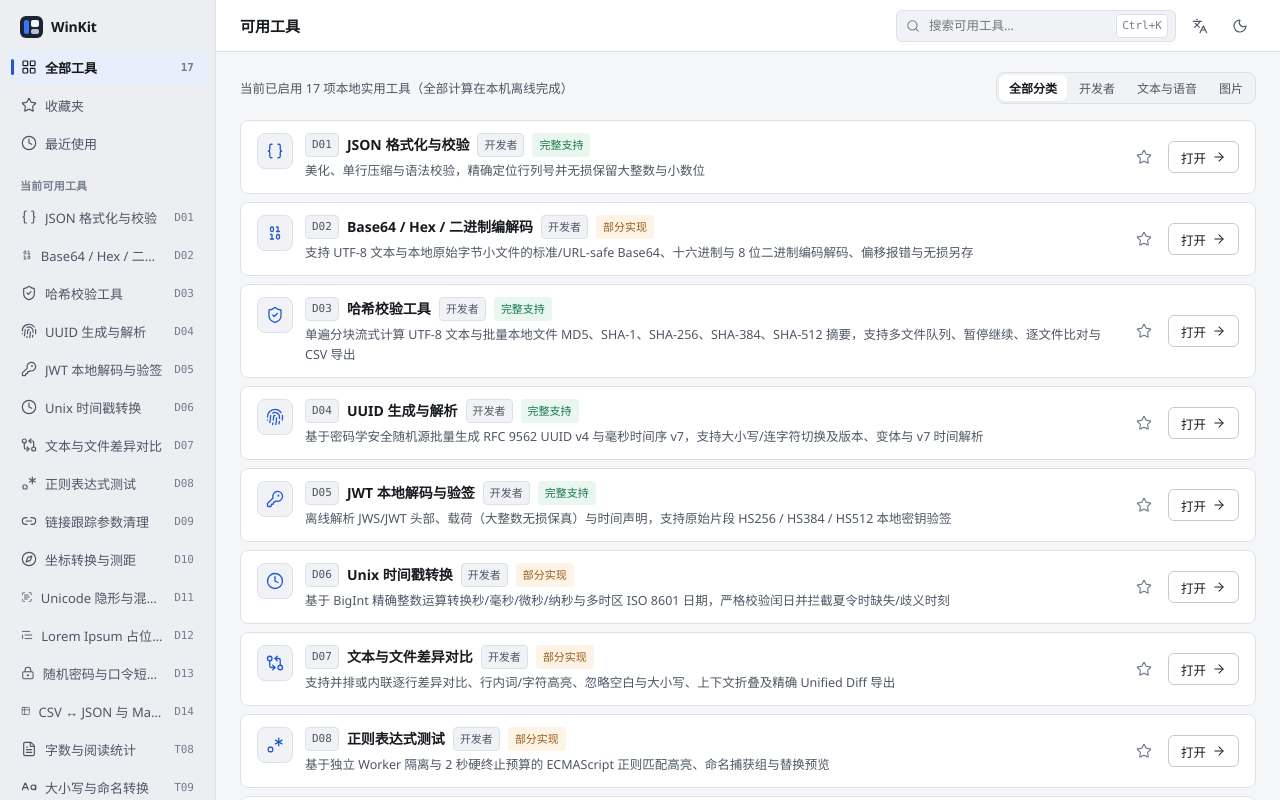
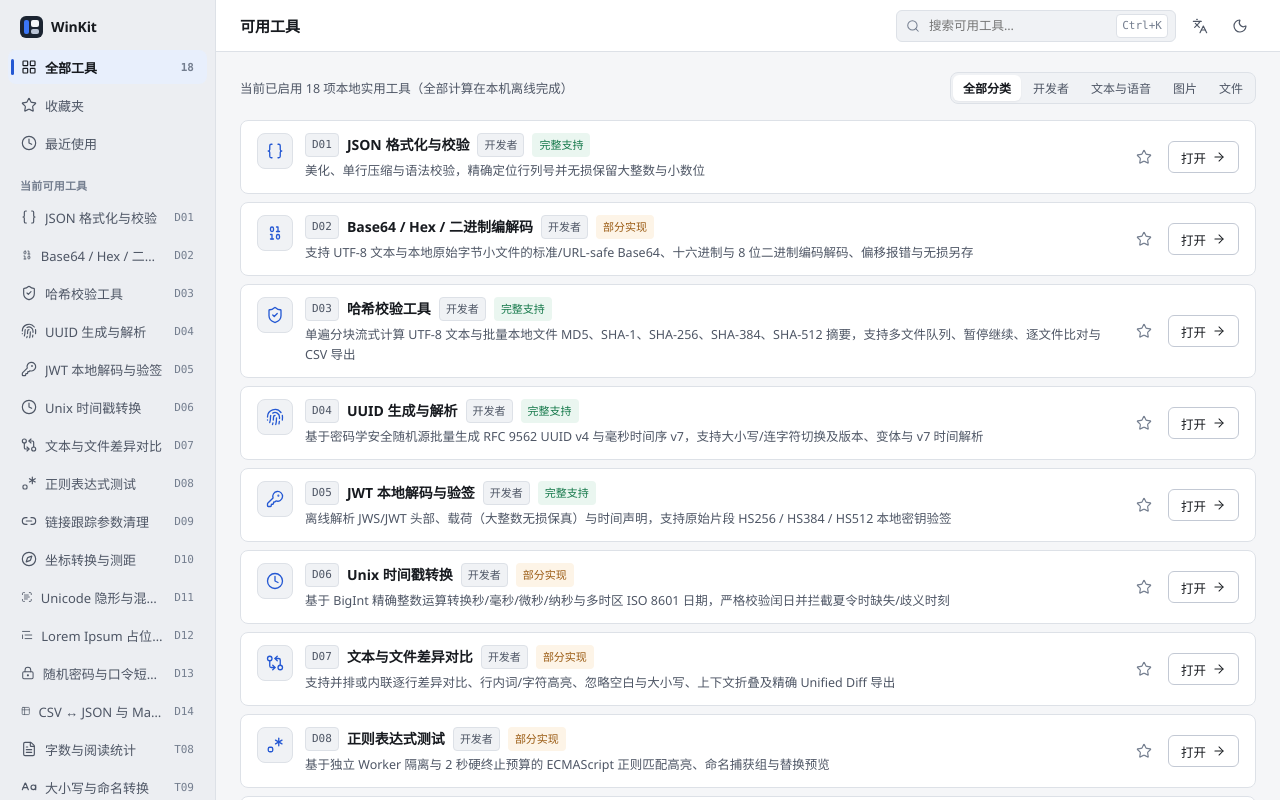
Before and after one commit to LuckyLivio/WinKit, a React (Vite) app: page / in a window 1280 px wide. Built offline with nearby package versions, Linux system fonts and the light colour scheme.

Commit message:
feat: add the QR workbench to the Files category

```diff
--- a/src/components/HomeView.tsx
+++ b/src/components/HomeView.tsx
@@ -66,7 +66,7 @@ export function HomeView({
             {(
               [
                 "all",
-                ...(["developer", "text", "image"] as const).filter((cat) =>
+                ...(["developer", "text", "image", "file"] as const).filter((cat) =>
                   tools.some((item) => item.category === cat),
                 ),
               ] as const
--- a/src/components/ToolIcon.tsx
+++ b/src/components/ToolIcon.tsx
@@ -11,6 +11,7 @@ import {
   KeyRound,
   Link2,
   LockKeyhole,
+  QrCode,
   Regex,
   ScanText,
   ShieldCheck,
@@ -21,6 +22,8 @@ import type { ToolIconName } from "../registry/tools";
 
 export function ToolIcon({ name, size = 18 }: { name: ToolIconName; size?: number }) {
   switch (name) {
+    case "qr-code":
+      return <QrCode size={size} strokeWidth={1.75} aria-hidden="true" />;
     case "braces":
       return <Braces size={size} strokeWidth={1.75} aria-hidden="true" />;
     case "binary":
--- a/src/i18n/messages.ts
+++ b/src/i18n/messages.ts
@@ -15,6 +15,7 @@ export interface Messages {
     developer: string;
     text: string;
     image: string;
+    file: string;
   };
   topbar: {
     searchPlaceholder: string;
@@ -943,6 +944,7 @@ export const MESSAGES: Record<Locale, Messages> = {
       developer: "开发者",
       text: "文本与语音",
       image: "图片",
+      file: "文件",
     },
     topbar: {
       searchPlaceholder: "搜索可用工具…",
@@ -1999,6 +2001,7 @@ export const MESSAGES: Record<Locale, Messages> = {
       developer: "Developer",
       text: "Text & Speech",
       image: "Images",
+      file: "Files",
     },
     topbar: {
       searchPlaceholder: "Search tools…",
--- a/src/registry/tools.ts
+++ b/src/registry/tools.ts
@@ -18,7 +18,9 @@ import { UnicodeInspectorWorkspace } from "../tools/unicode-inspector/UnicodeIns
 import { UuidGeneratorWorkspace } from "../tools/uuid-generator/UuidGeneratorWorkspace";
 import { WordCounterWorkspace } from "../tools/word-counter/WordCounterWorkspace";
 
-export type ToolCategory = "developer" | "text" | "image";
+import { QrWorkspace } from "../tools/qr-code/QrWorkspace";
+
+export type ToolCategory = "developer" | "text" | "image" | "file";
 export type ToolImplementationStatus = "full" | "partial";
 export type ToolIconName =
   | "braces"
@@ -37,6 +39,7 @@ export type ToolIconName =
   | "table-2"
   | "file-text"
   | "case-sensitive"
+  | "qr-code"
   | "frame";
 
 export interface RegisteredTool {
@@ -593,6 +596,33 @@ export const REGISTERED_TOOLS: RegisteredTool[] = [
     implementationStatus: "partial",
     component: ScreenshotBeautifierWorkspace,
   },
+  {
+    id: "F01",
+    category: "file",
+    name: { "zh-CN": "二维码生成与识别", "en-US": "QR Code Generator & Reader" },
+    summary: {
+      "zh-CN": "为链接、文本或 Wi-Fi 生成二维码，从本地图片读取二维码和条形码。",
+      "en-US":
+        "Create QR codes for links, text or Wi-Fi, and read QR codes and barcodes from local images.",
+    },
+    keywords: [
+      "qr",
+      "qrcode",
+      "barcode",
+      "code 128",
+      "ean-13",
+      "wi-fi",
+      "wifi",
+      "二维码",
+      "条形码",
+      "条码",
+      "扫描",
+      "识别",
+    ],
+    icon: "qr-code",
+    implementationStatus: "full",
+    component: QrWorkspace,
+  },
 ];
 
 export function findRegisteredTool(id: string): RegisteredTool | undefined {
--- /dev/null
+++ b/src/tools/qr-code/QrWorkspace.tsx
@@ -0,0 +1,39 @@
+import { lazy, Suspense, useState } from "react";
+import { useI18n } from "../../i18n/I18nContext";
+import { QrGenerateView } from "./QrGenerateView";
+
+const QrReadView = lazy(async () => ({ default: (await import("./QrReadView")).QrReadView }));
+
+export function QrWorkspace() {
+  const { locale } = useI18n();
+  const zh = locale === "zh-CN";
+  const [mode, setMode] = useState<"generate" | "read">("generate");
+
+  return (
+    <div className="tool-workspace">
+      <div className="tool-toolbar">
+        <div className="segmented" role="group" aria-label={zh ? "二维码工具" : "QR code tools"}>
+          {(["generate", "read"] as const).map((view) => (
+            <button
+              type="button"
+              key={view}
+              className={`segmented-btn ${mode === view ? "is-selected" : ""}`}
+              aria-pressed={mode === view}
+              onClick={() => setMode(view)}
+            >
+              {view === "generate" ? (zh ? "生成" : "Generate") : zh ? "读取" : "Read"}
+            </button>
+          ))}
+        </div>
+      </div>
+      <div hidden={mode !== "generate"}>
+        <QrGenerateView />
+      </div>
+      {mode === "read" && (
+        <Suspense fallback={<p role="status">{zh ? "正在打开读取视图…" : "Opening reader…"}</p>}>
+          <QrReadView />
+        </Suspense>
+      )}
+    </div>
+  );
+}
```
Also changed, not shown: 1 other file (tests, documents, lock files or other folders).
